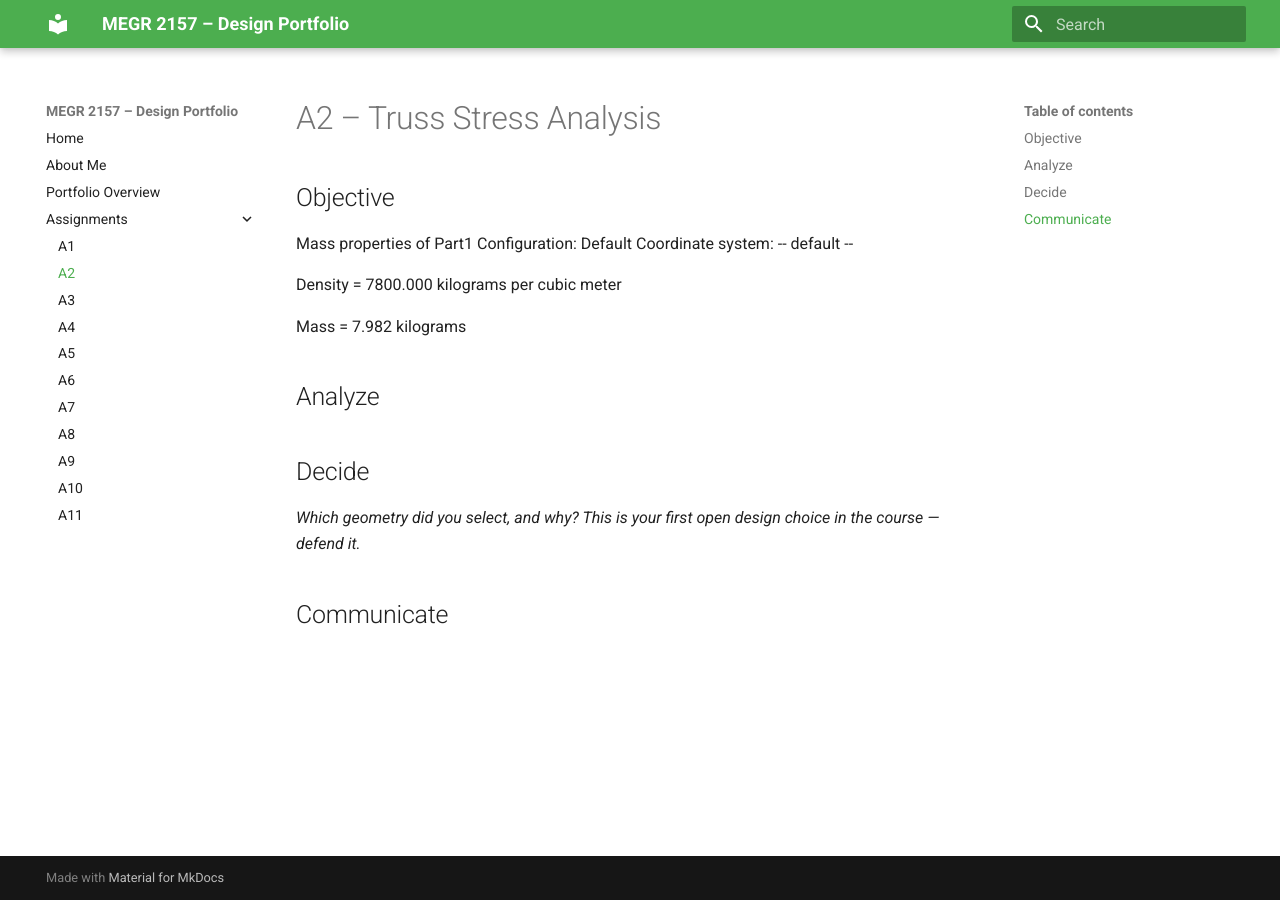
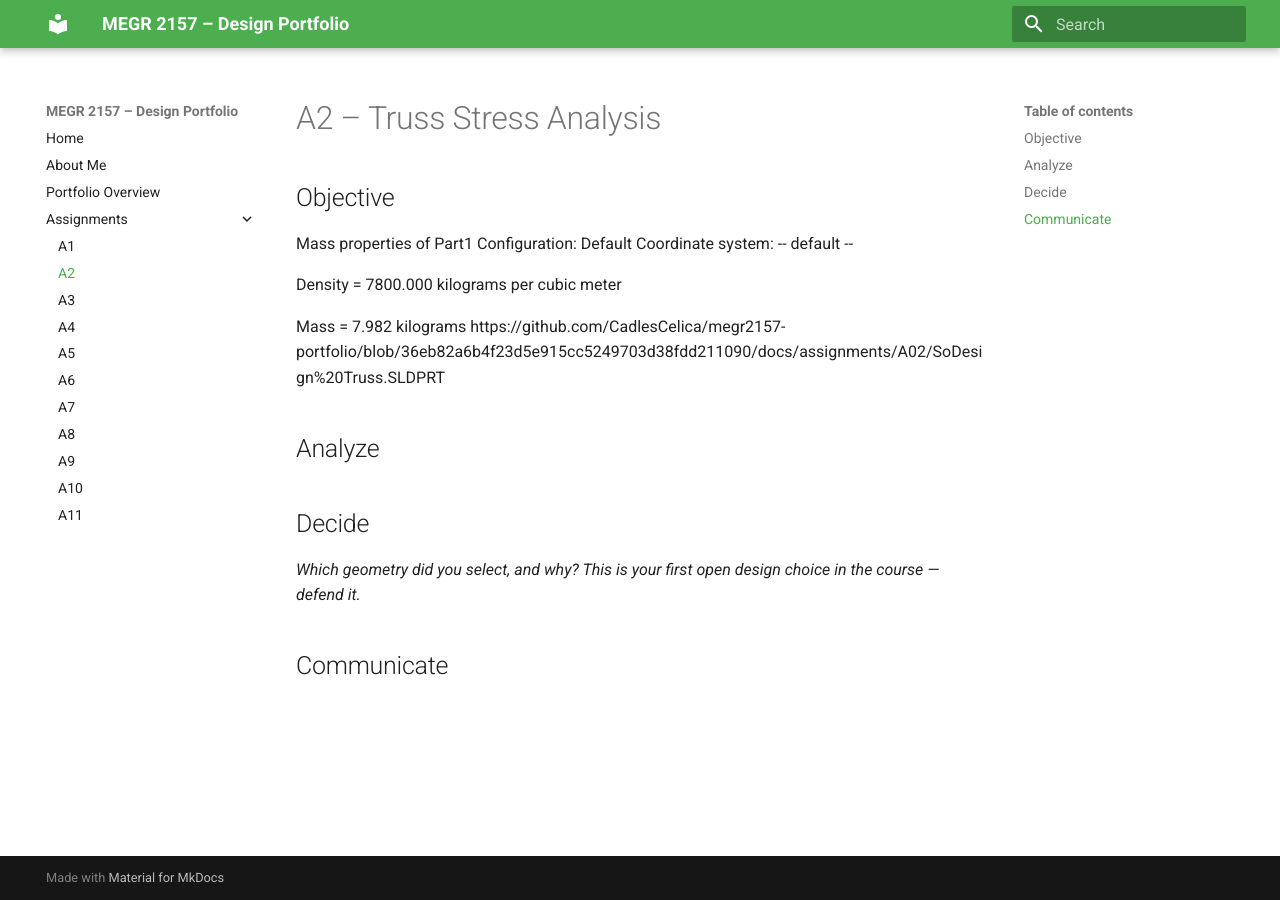
Before and after one commit to CadlesCelica/megr2157-portfolio, an MkDocs documentation site: the page built from docs/assignments/A02/index.md, in a window 1280 px wide. Built offline with MkDocs 1.6.1 and Material for MkDocs 9.7.7, drawn with Linux system fonts in a browser that asks for light colours; part of the change alters nothing that is shown.

Commit message:
Update index.md

```diff
--- a/docs/assignments/A02/index.md
+++ b/docs/assignments/A02/index.md
@@ -8,6 +8,7 @@ Mass properties of Part1
 Density = 7800.000 kilograms per cubic meter
 
 Mass = 7.982 kilograms
+https://github.com/CadlesCelica/megr2157-portfolio/blob/36eb82a6b4f23d5e915cc5249703d38fdd211090/docs/assignments/A02/SoDesign%20Truss.SLDPRT
 
 
 ## Analyze
```
